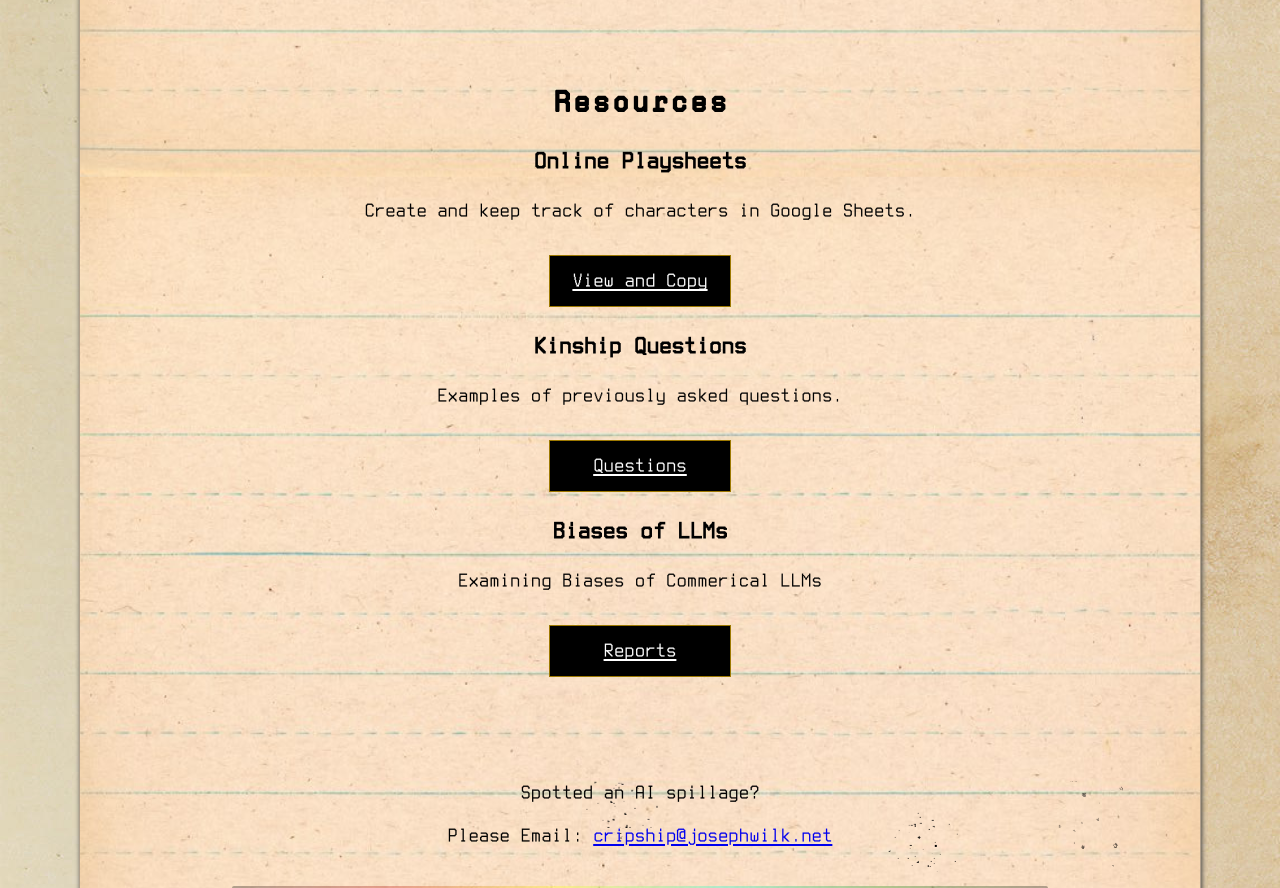
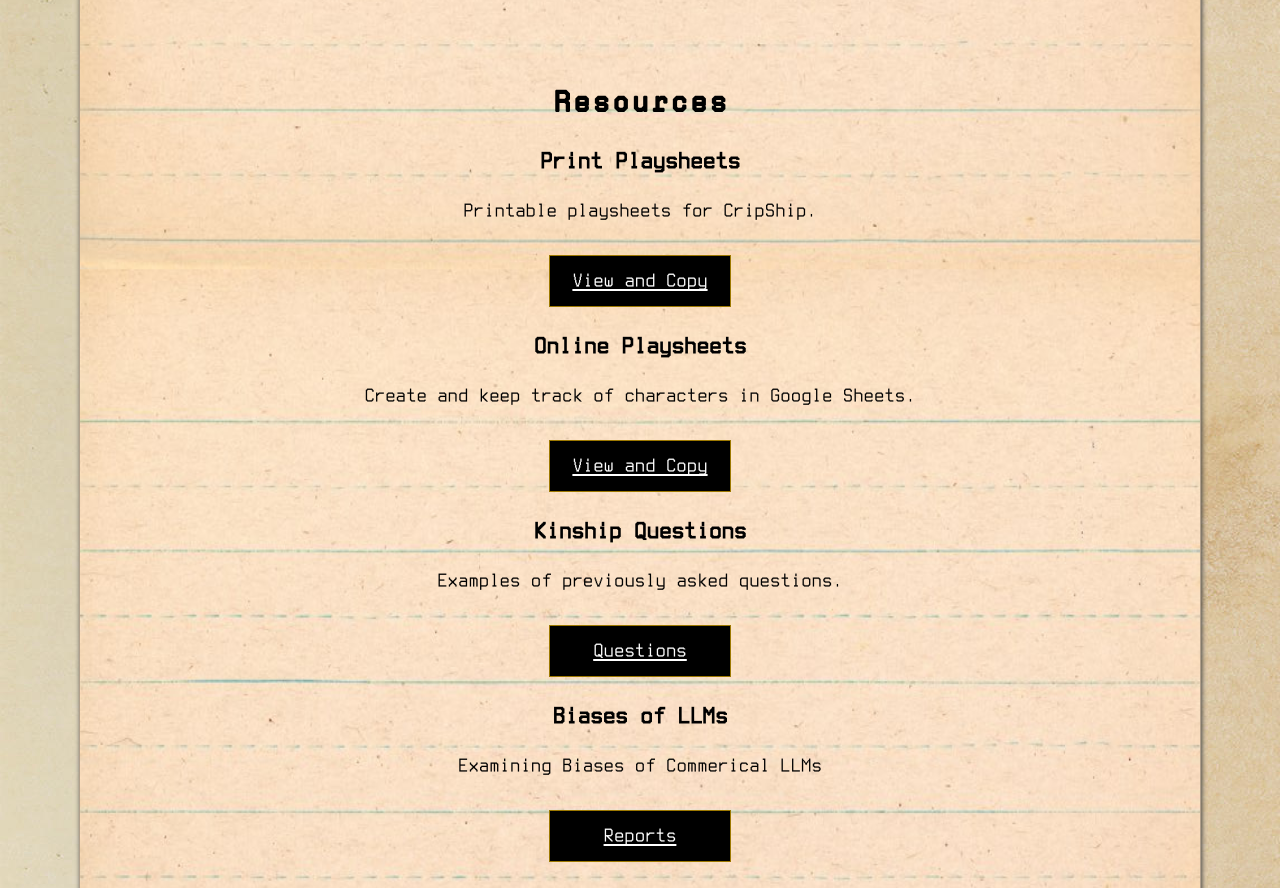
Before and after one commit to Ministry-of-synthetic-spills/ministry-of-synthetic-spills, a plain HTML site: page index.html in a window 1280 px wide. Shown: the part 844-1732 px from the top of the page. Drawn offline with Linux system fonts and the light colour scheme.

Commit message:
add playsheets for printing

```diff
--- a/index.html
+++ b/index.html
@@ -222,8 +222,16 @@ margin-bottom: 5em;
             </div>
 
             <div class="content">
+                <h2 id="resources">Resources</h2>
+
                 <div>
-                    <h2 id="resources">Resources</h2>
+                    <h3>Print Playsheets</h3>
+                    <p>Printable playsheets for CripShip.</p>
+                    <ul class="buttons"><li><a class="button" href="https://drive.google.com/file/d/1sxMLxEtCiBOKQ99kWkXjNXkpvNUe68Q-/view?usp=sharing">View and Copy</a></li></ul>
+                </div>
+
+
+                <div>
                     <h3>Online Playsheets</h3>
                     <p>Create and keep track of characters in Google Sheets.</p>
                     <ul class="buttons"><li><a class="button" href="https://docs.google.com/spreadsheets/d/1505ts3-mxeFGQ_d1vFzsKHDTy4RdWqawZRWDsISZevM/edit?usp=sharing">View and Copy</a></li></ul>
```
